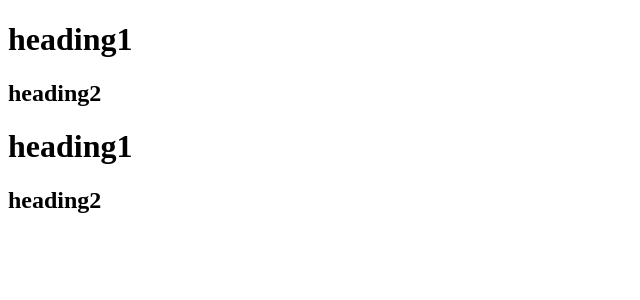
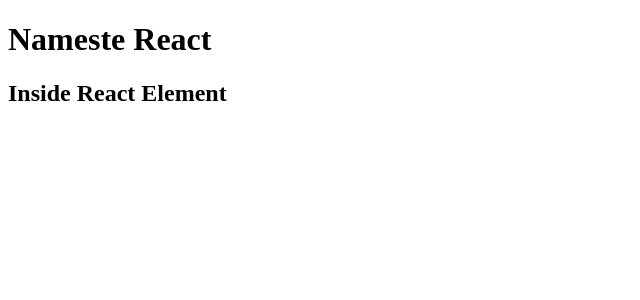
Before and after one commit to Shubham02022002/React-App, a React (Vite) app: page / in a window 1280 px wide. Shown: the top 300 px of the page, without its empty margins (0-640 px from the left). Built offline with nearby package versions, Linux system fonts and the light colour scheme.

Commit message:
"learning Components"

```diff
--- a/App.js
+++ b/App.js
@@ -1,13 +1,38 @@
 import React from "react";
 import ReactDOM from "react-dom/client";
-const heading= React.createElement("h1",{id:"title"},"heading1");
+const heading = React.createElement(
+  "h1",
+  { id: "title", key: "h1" },
+  "heading1"
+);
+const heading2 = React.createElement(
+  "h2",
+  { id: "title", key: "h2" },
+  "heading2"
+);
 
-const heading2= React.createElement("h2",{id:"title"},"heading2");
+console.log(heading);
+const Heading3=()=>(
+    <h1 id="heading3" key={"h3"}>
+        Nameste React
+      </h1>
+)
 
-const container=React.createElement("div",{id:"container"},[heading,heading2]);
-const container2=React.createElement("span",{id:"container"},[heading,heading2]);
+const HeaderComponent = () => {
+  return (
+    <div>
+    <Heading3/>
+      <h2 id="newHeading" key={"hn"}>
+        Inside React Element
+      </h2>
+    </div>
+  );
+};
 
-const mc=React.createElement("div",{id:"mc"},[container,container2]);
+// const container=React.createElement("div",{id:"container",key:"c1"},[heading,heading2]);
+// const container2=React.createElement("span",{id:"container",key:"c2"},[heading3]);
 
-const root=ReactDOM.createRoot(document.getElementById("root"));
-root.render(mc);
+// const mainChild=React.createElement("div",{id:"mainChild"},[container,container2]);
+
+const root = ReactDOM.createRoot(document.getElementById("root"));
+root.render(<HeaderComponent />);
--- a/package.json
+++ b/package.json
@@ -4,6 +4,8 @@
   "description": "This is all React",
   "main": "App.js",
   "scripts": {
+    "start": "parcel index.html",
+    "build": "parcel build index.html",
     "test": "jest"
   },
   "repository": {
@@ -17,6 +19,8 @@
   },
   "homepage": "https://github.com/Shubham02022002/React-App#readme",
   "devDependencies": {
+    "@babel/core": "^7.23.6",
+    "babel-plugin-transform-remove-console": "^6.9.4",
     "parcel": "^2.10.3",
     "process": "^0.11.10"
   },
```
Also changed, not shown: 1 other file (tests, documents, lock files or other folders).
